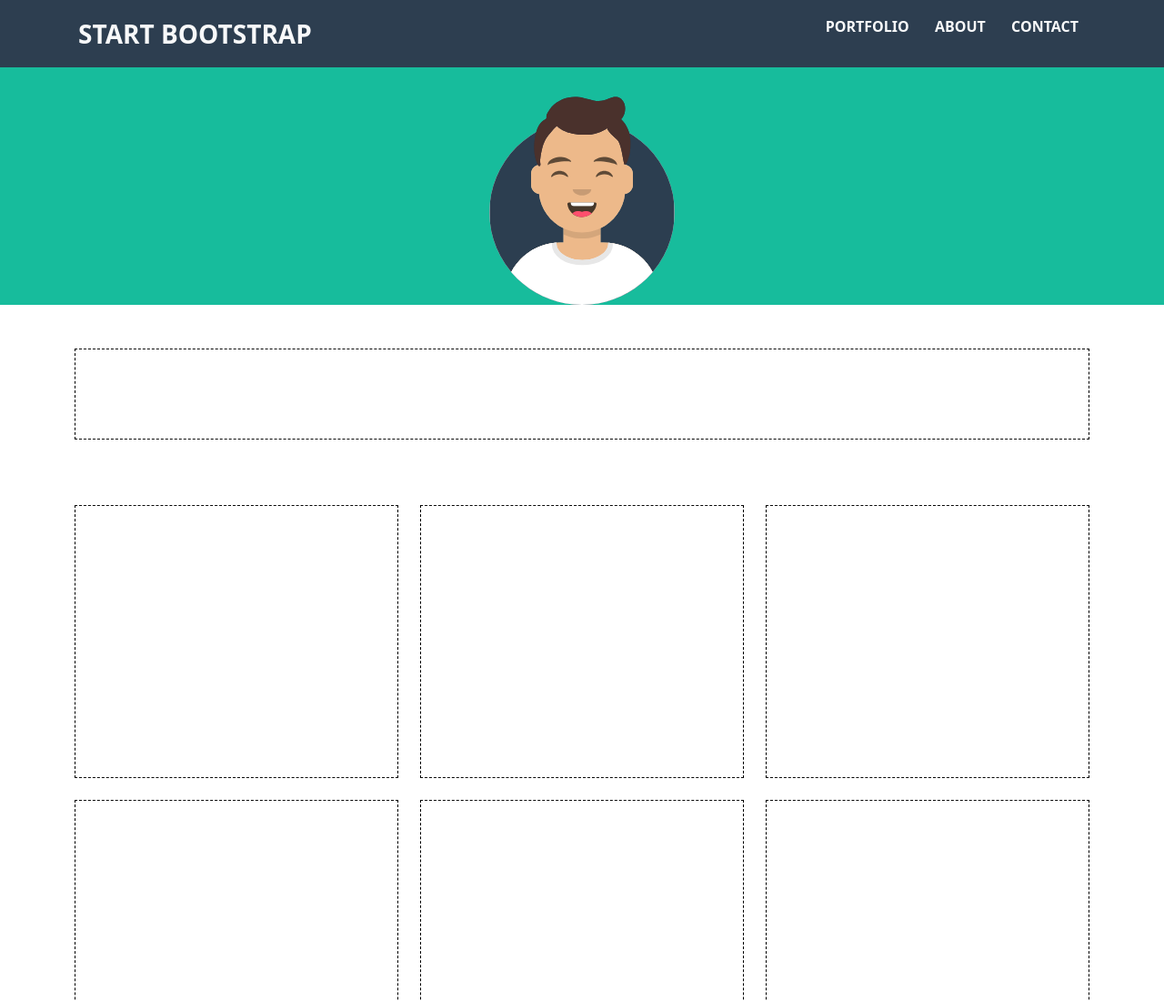
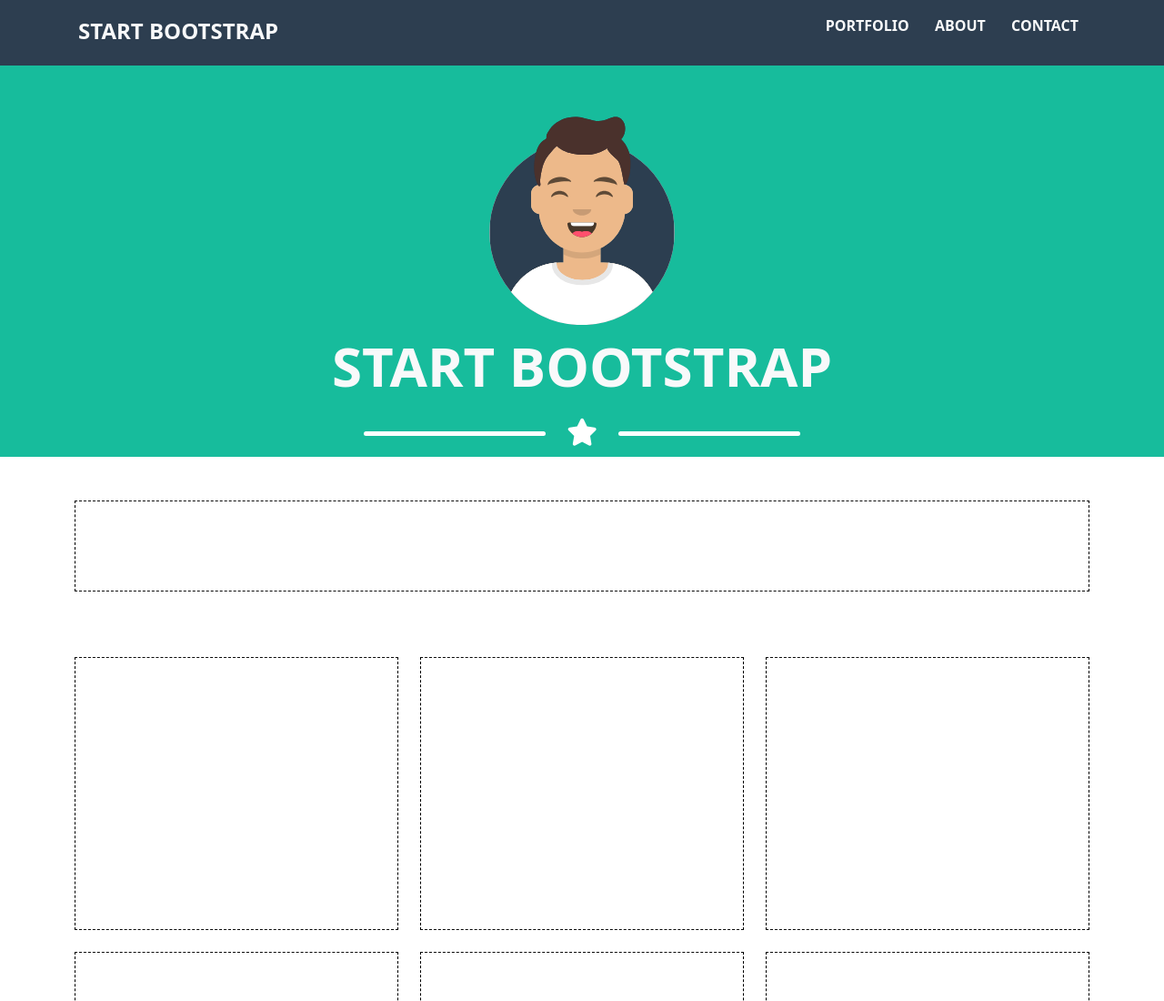
Before and after one commit to aletardio/html-css-bootstrap-freelancer, a plain HTML site: page index.html in a window 1280 px wide. Shown: the top 1100 px of the page at 91% size. Drawn offline with nearby package versions, Linux system fonts and the light colour scheme.

Commit message:
Added title and star icon

```diff
--- a/css/style.css
+++ b/css/style.css
@@ -49,3 +49,42 @@ header {
     width: 20%;
     height: auto;
 }
+
+.title {
+    font-size: 60px;
+}
+
+.star-icon {
+    color: white;
+    margin: 5px auto;
+    text-align: center;
+    font-size: 30px;
+    max-width: 600px;
+    position: relative;
+  }
+
+  .star-icon:before {
+    content: "";
+    display: block;
+    width: 200px;
+    height: 5px;
+    background: #fff;
+    border-radius: 20px;
+    left: 0;
+    top: 50%;
+    position: absolute;
+    margin: 0 60px;
+  }
+
+  .star-icon:after {
+    content: "";
+    display: block;
+    width: 200px;
+    height: 5px;
+    background: #fff;
+    border-radius: 20px;
+    right: 0;
+    top: 50%;
+    position: absolute;
+    margin: 0 60px;
+  }
--- a/index.html
+++ b/index.html
@@ -5,6 +5,7 @@
     <meta name="viewport" content="width=device-width, initial-scale=1.0">
     <link href="https://cdn.jsdelivr.net/npm/bootstrap@5.3.2/dist/css/bootstrap.min.css" rel="stylesheet" integrity="sha384-T3c6CoIi6uLrA9TneNEoa7RxnatzjcDSCmG1MXxSR1GAsXEV/Dwwykc2MPK8M2HN" crossorigin="anonymous">
     <link rel="stylesheet" href="./css/style.css">
+    <link rel="stylesheet" href="https://cdnjs.cloudflare.com/ajax/libs/font-awesome/6.4.2/css/all.min.css" integrity="sha512-z3gLpd7yknf1YoNbCzqRKc4qyor8gaKU1qmn+CShxbuBusANI9QpRohGBreCFkKxLhei6S9CQXFEbbKuqLg0DA==" crossorigin="anonymous" referrerpolicy="no-referrer" />
     <title>Bootstrap Freelancer</title>
 
 </head>
@@ -15,7 +16,7 @@
         <div class="container">
             <div class="row p-3">
                 <div class="col-6 g-0">
-                    <div class="text-uppercase fs-3 text fw-bold text-light d-flex align-items-center">
+                    <div class="text-uppercase fs-4 text fw-bold text-light d-flex align-items-center">
                         Start Bootstrap
                     </div>
                 </div>
@@ -36,9 +37,13 @@
             <div class="container">
                 <div class="row">
                     <div class="col-12">
-                        <img class="img-avatar rounded mx-auto d-block pt-4" src="./img/avatar.svg" alt="">
-
-
+                        <img class="img-avatar rounded mx-auto d-block pt-5" src="./img/avatar.svg" alt="">
+                        <div class="text-uppercase title fw-bold text-light text-center">
+                            Start Bootstrap
+                        </div>
+                        <div class="star-icon">
+                            <i class="fa-solid fa-star fa-md"></i>
+                        </div>
                     </div>
                 </div>
             </div>
```
